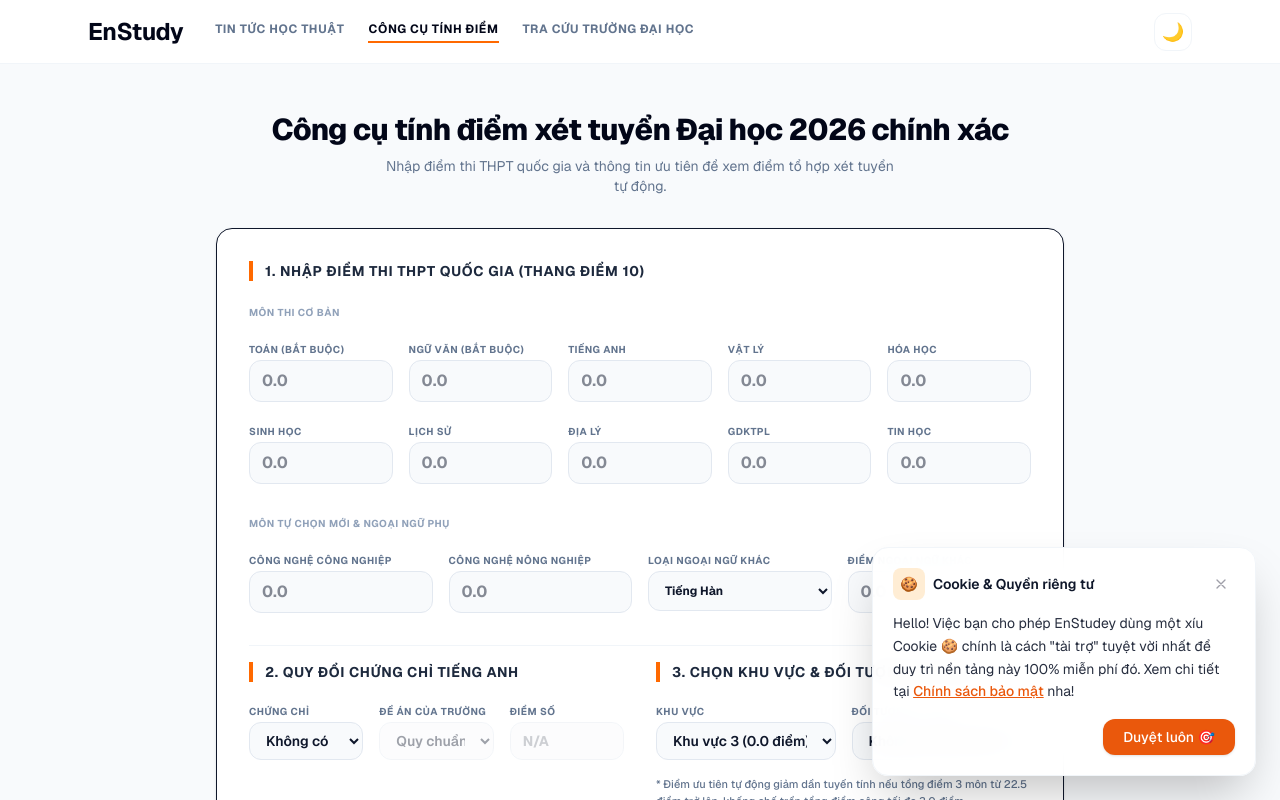
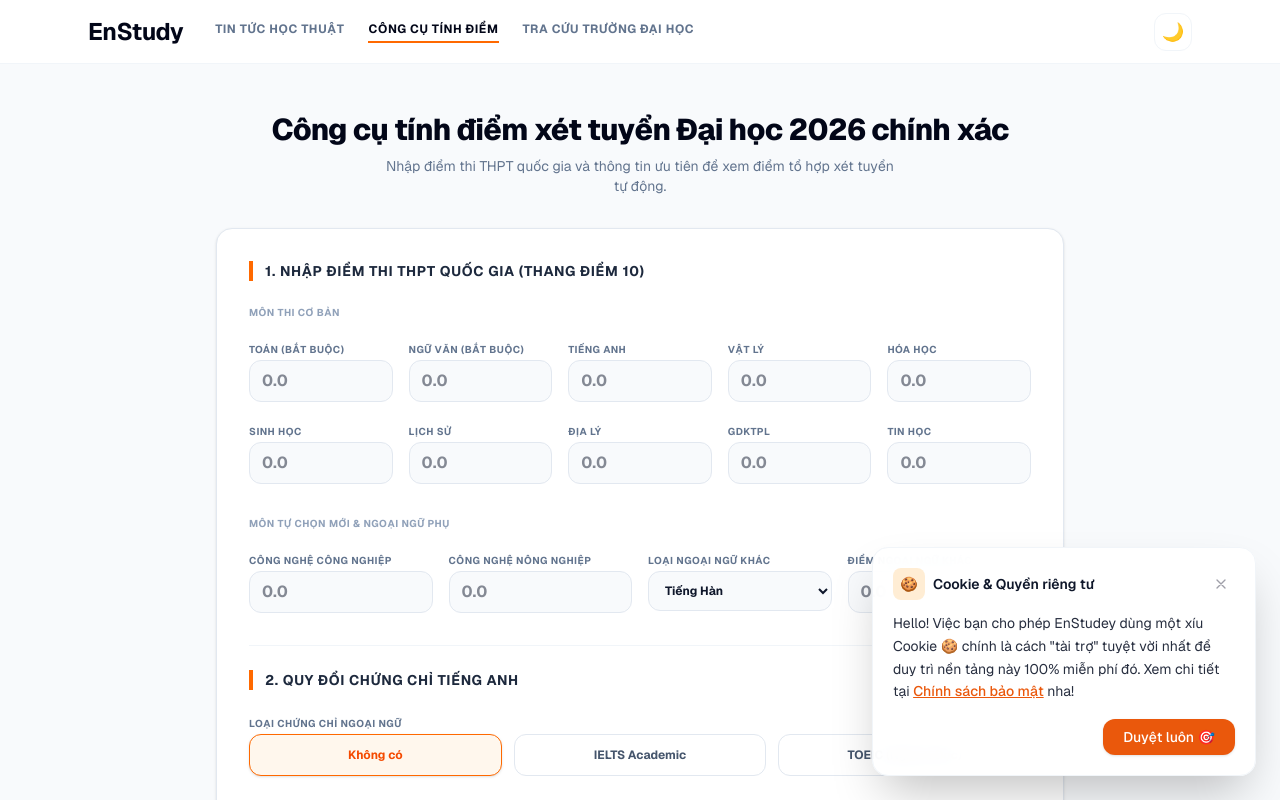
Before and after one commit to enstudey/enstudeyfe, a Next.js app: page /tinh-diem-tot-nghiep in a window 1280 px wide. Shown: the top 800 px of the page. Built offline with nearby package versions, Linux system fonts and the light colour scheme.

Commit message:
feat: optimize ui tinh diem

```diff
--- a/app/tinh-diem-tot-nghiep/CertificateConverter.tsx
+++ b/app/tinh-diem-tot-nghiep/CertificateConverter.tsx
@@ -18,66 +18,83 @@ export default function CertificateConverter({
   setConversionTarget
 }: Props) {
   return (
-    <div className="space-y-4">
+    <div className="space-y-5">
       <h3 className="text-sm font-bold text-slate-800 dark:text-white uppercase tracking-wider border-l-4 border-orange-500 pl-3">
         2. Quy đổi chứng chỉ tiếng Anh
       </h3>
-      <div className="grid grid-cols-1 sm:grid-cols-3 gap-4">
+
+      <div className="space-y-4">
+        {/* Nút bấm Card chọn loại chứng chỉ */}
+        <div className="space-y-1.5">
+          <label className="text-[10px] font-bold text-slate-500 dark:text-zinc-400 tracking-wider uppercase">
+            Loại chứng chỉ ngoại ngữ
+          </label>
+          <div className="grid grid-cols-3 gap-3">
+            {[
+              { id: "none", name: "Không có" },
+              { id: "ielts", name: "IELTS Academic" },
+              { id: "toeic", name: "TOEIC (Nghe & Đọc)" }
+            ].map(item => (
+              <button
+                key={item.id}
+                type="button"
+                onClick={() => {
+                  setCertType(item.id as "none" | "ielts" | "toeic");
+                  setCertScore("");
+                }}
+                className={`px-4 py-3 rounded-xl border text-center font-bold text-xs transition duration-150 cursor-pointer ${
+                  certType === item.id
+                    ? "border-orange-500 bg-orange-50 dark:bg-orange-955/20 text-orange-600 dark:text-orange-500 shadow-sm"
+                    : "border-slate-200 dark:border-zinc-850 hover:bg-slate-50 dark:hover:bg-zinc-900 text-slate-600 dark:text-zinc-400"
+                }`}
+              >
+                {item.name}
+              </button>
+            ))}
+          </div>
+        </div>
+
+        {/* Các dropdown thông tin quy đổi */}
+        {certType !== "none" && (
+          <div className="grid grid-cols-1 sm:grid-cols-2 gap-4 animate-fade-in">
             <div className="space-y-1">
               <label className="text-[10px] font-bold text-slate-500 dark:text-zinc-400 tracking-wider uppercase">
-            Chứng chỉ
+                Đề án quy đổi của trường
               </label>
               <select
-            value={certType}
-            onChange={e => {
-              setCertType(e.target.value as "none" | "ielts" | "toeic");
-              setCertScore("");
-            }}
-            data-testid="select-cert-type"
-            className="w-full px-3 py-2 bg-slate-50 dark:bg-zinc-950 border border-slate-200 dark:border-zinc-850 rounded-xl focus:outline-none focus:border-orange-500 text-sm font-semibold"
+                value={conversionTarget}
+                onChange={e => setConversionTarget(e.target.value as "standard" | "neu" | "ftu" | "hust" | "hcmut")}
+                data-testid="select-conversion-target"
+                className="w-full px-3 py-2.5 bg-slate-50 dark:bg-zinc-950 border border-slate-200 dark:border-zinc-850 rounded-xl focus:outline-none focus:border-orange-500 text-sm font-semibold"
               >
-            <option value="none">Không có</option>
-            <option value="ielts">IELTS</option>
-            <option value="toeic">TOEIC</option>
+                <option value="standard">Quy chuẩn chung của Bộ GD&ĐT</option>
+                <option value="neu">Đại học Kinh tế Quốc dân (NEU)</option>
+                <option value="ftu">Trường Đại học Ngoại thương (FTU)</option>
+                <option value="hust">Đại học Bách khoa Hà Nội (HUST)</option>
+                <option value="hcmut">Đại học Bách khoa TPHCM (HCMUT)</option>
               </select>
             </div>
             <div className="space-y-1">
               <label className="text-[10px] font-bold text-slate-500 dark:text-zinc-400 tracking-wider uppercase">
-            Đề án của trường
-          </label>
-          <select
-            value={conversionTarget}
-            disabled={certType === "none"}
-            onChange={e => setConversionTarget(e.target.value as "standard" | "neu" | "ftu" | "hust" | "hcmut")}
-            data-testid="select-conversion-target"
-            className="w-full px-3 py-2 bg-slate-50 dark:bg-zinc-950 border border-slate-200 dark:border-zinc-850 rounded-xl focus:outline-none focus:border-orange-500 disabled:opacity-40 text-sm font-semibold"
-          >
-            <option value="standard">Quy chuẩn chung</option>
-            <option value="neu">ĐH Kinh tế Quốc dân</option>
-            <option value="ftu">ĐH Ngoại thương</option>
-            <option value="hust">ĐH Bách khoa Hà Nội</option>
-            <option value="hcmut">ĐH Bách khoa TPHCM</option>
-          </select>
-        </div>
-        <div className="space-y-1">
-          <label className="text-[10px] font-bold text-slate-500 dark:text-zinc-400 tracking-wider uppercase">
-            Điểm số
+                Điểm số chứng chỉ đạt được
               </label>
               <input
                 type="number"
                 step={certType === "ielts" ? "0.5" : "5"}
-            placeholder={certType === "ielts" ? "6.5" : certType === "toeic" ? "850" : "N/A"}
-            disabled={certType === "none"}
+                placeholder={certType === "ielts" ? "6.5" : "850"}
                 value={certScore}
                 onChange={e => setCertScore(e.target.value)}
                 data-testid="input-cert-score"
-            className="w-full px-3 py-2 bg-slate-50 dark:bg-zinc-950 border border-slate-200 dark:border-zinc-850 rounded-xl focus:outline-none focus:border-orange-500 disabled:opacity-40 text-sm font-bold"
+                className="w-full px-3 py-2 bg-slate-50 dark:bg-zinc-950 border border-slate-200 dark:border-zinc-850 rounded-xl focus:outline-none focus:border-orange-500 text-sm font-bold"
               />
             </div>
           </div>
+        )}
+      </div>
+
       {certType !== "none" && (
         <div className="text-[11px] text-slate-500 dark:text-zinc-400 font-medium">
-          * Điểm quy đổi sẽ tự động áp dụng chính xác theo đề án riêng của từng trường đã chọn để tối ưu nhất cho bạn.
+          * Hệ thống tự động áp dụng công thức quy đổi có lợi nhất cho bạn dựa trên đề án riêng của trường đã chọn.
         </div>
       )}
     </div>
--- a/app/tinh-diem-tot-nghiep/PrioritySelector.tsx
+++ b/app/tinh-diem-tot-nghiep/PrioritySelector.tsx
@@ -16,43 +16,44 @@ export default function PrioritySelector({
   return (
     <div className="space-y-4">
       <h3 className="text-sm font-bold text-slate-800 dark:text-white uppercase tracking-wider border-l-4 border-orange-500 pl-3">
-        3. Chọn khu vực & Đối tượng ưu tiên
+        3. Chọn khu vực & Đối tượng ưu tiên tuyển sinh
       </h3>
-      <div className="grid grid-cols-2 gap-4">
-        <div className="space-y-1">
+      <div className="grid grid-cols-1 gap-5">
+        <div className="space-y-1 w-full">
           <label className="text-[10px] font-bold text-slate-500 dark:text-zinc-400 tracking-wider uppercase">
-            Khu vực
+            Phân loại Khu vực ưu tiên tuyển sinh
           </label>
           <select
             value={areaPriority}
             onChange={e => setAreaPriority(e.target.value as "KV3" | "KV2" | "KV2-NT" | "KV1")}
             data-testid="select-area"
-            className="w-full px-3 py-2 bg-slate-50 dark:bg-zinc-950 border border-slate-200 dark:border-zinc-850 rounded-xl focus:outline-none focus:border-orange-500 text-sm font-semibold"
+            className="w-full px-3 py-2.5 bg-slate-50 dark:bg-zinc-950 border border-slate-200 dark:border-zinc-850 rounded-xl focus:outline-none focus:border-orange-500 text-sm font-semibold cursor-pointer"
           >
-            <option value="KV3">Khu vực 3 (0.0 điểm)</option>
-            <option value="KV2">Khu vực 2 (0.25 điểm)</option>
-            <option value="KV2-NT">Khu vực 2 Nông thôn (0.5 điểm)</option>
-            <option value="KV1">Khu vực 1 (0.75 điểm)</option>
+            <option value="KV3">Khu vực 3 (Không cộng điểm ưu tiên - 0.0 điểm)</option>
+            <option value="KV2">Khu vực 2 (Cộng thêm 0.25 điểm ưu tiên)</option>
+            <option value="KV2-NT">Khu vực 2 Nông thôn (Cộng thêm 0.5 điểm ưu tiên)</option>
+            <option value="KV1">Khu vực 1 (Cộng thêm 0.75 điểm ưu tiên)</option>
           </select>
         </div>
-        <div className="space-y-1">
+
+        <div className="space-y-1 w-full">
           <label className="text-[10px] font-bold text-slate-500 dark:text-zinc-400 tracking-wider uppercase">
-            Đối tượng ưu tiên
+            Nhóm Đối tượng được ưu tiên tuyển sinh
           </label>
           <select
             value={objectPriority}
             onChange={e => setObjectPriority(e.target.value as "none" | "UT1" | "UT2")}
             data-testid="select-object"
-            className="w-full px-3 py-2 bg-slate-50 dark:bg-zinc-950 border border-slate-200 dark:border-zinc-850 rounded-xl focus:outline-none focus:border-orange-500 text-sm font-semibold"
+            className="w-full px-3 py-2.5 bg-slate-50 dark:bg-zinc-950 border border-slate-200 dark:border-zinc-850 rounded-xl focus:outline-none focus:border-orange-500 text-sm font-semibold cursor-pointer"
           >
-            <option value="none">Không ưu tiên (0.0 điểm)</option>
-            <option value="UT1">Nhóm ưu tiên 1: ĐT 01 - 04 (2.0 điểm)</option>
-            <option value="UT2">Nhóm ưu tiên 2: ĐT 05 - 07 (1.0 điểm)</option>
+            <option value="none">Không thuộc diện đối tượng ưu tiên (0.0 điểm)</option>
+            <option value="UT1">Nhóm ưu tiên 1: Gồm các đối tượng từ 01 đến 04 (Cộng 2.0 điểm)</option>
+            <option value="UT2">Nhóm ưu tiên 2: Gồm các đối tượng từ 05 đến 07 (Cộng 1.0 điểm)</option>
           </select>
         </div>
       </div>
       <div className="text-[11px] text-slate-500 dark:text-zinc-400 font-medium">
-        * Điểm ưu tiên tự động giảm dần tuyến tính nếu tổng điểm 3 môn từ 22.5 điểm trở lên, khống chế trần tổng điểm cộng tối đa 3.0 điểm.
+        * Điểm ưu tiên tự động giảm dần tuyến tính nếu tổng điểm 3 môn đạt từ 22.5 điểm trở lên, khống chế trần tổng điểm cộng tối đa 3.0 điểm.
       </div>
     </div>
   );
--- a/app/tinh-diem-tot-nghiep/page.tsx
+++ b/app/tinh-diem-tot-nghiep/page.tsx
@@ -139,7 +139,7 @@ export default function CalculatorPage() {
           </p>
         </div>
 
-        <div className="bg-white dark:bg-zinc-900 border border-slate-150 dark:border-zinc-800 rounded-2xl p-6 md:p-8 shadow-sm space-y-8">
+        <div className="bg-white dark:bg-zinc-900 border border-slate-200 dark:border-zinc-700 rounded-2xl p-6 md:p-8 shadow-sm space-y-8">
 
           <SubjectScoresInput
             scores={scores}
@@ -149,7 +149,7 @@ export default function CalculatorPage() {
             handleScoreChange={handleScoreChange}
           />
 
-          <div className="grid grid-cols-1 md:grid-cols-2 gap-8 pt-4 border-t border-slate-100 dark:border-zinc-850">
+          <div className="space-y-8 pt-6 border-t border-slate-100 dark:border-zinc-850">
             <CertificateConverter
               certType={certType}
               setCertType={setCertType}
```
Also changed, not shown: app/tinh-diem-tot-nghiep/ResultDashboard.tsx (+4 -4 lines). Lines whose indentation alone changed are shown as unchanged.
